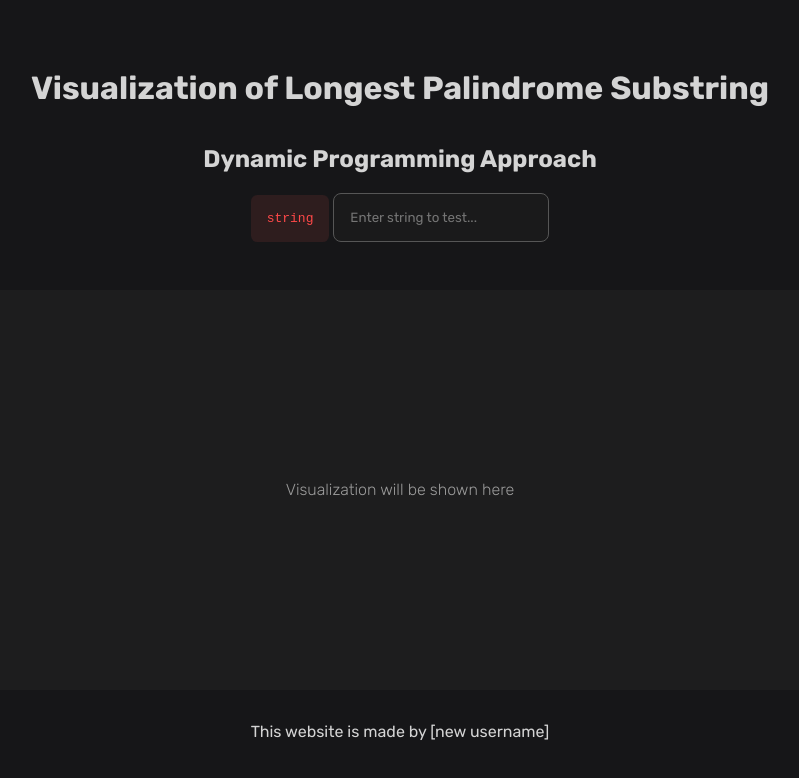
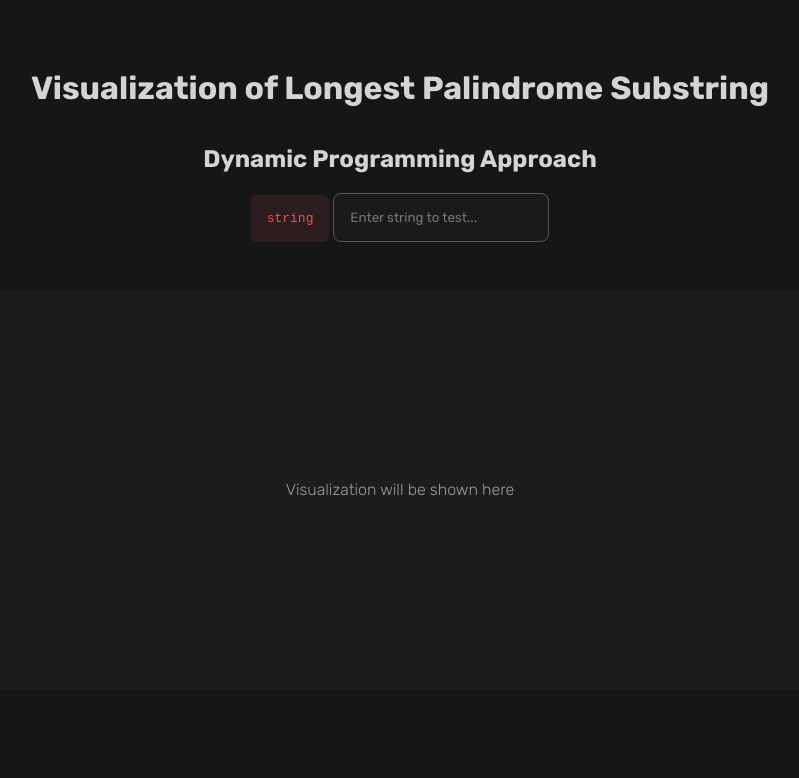
Before and after one commit to OchiMoto21/leet-code-problem-visualization, a React (Create React App) app: page / in a window 1280 px wide. Shown: the top 778 px of the page, without its empty margins (240-1039 px from the left). Built offline with nearby package versions, Linux system fonts and the light colour scheme.

Commit message:
Minor fix in Step 3

```diff
--- a/src/App.js
+++ b/src/App.js
@@ -2,7 +2,6 @@ import "./App.css";
 
 import {Component} from "react";
 import DynamicProgramming from "./components/DynamicProgramming";
-import Footer from "./components/Footer";
 class App extends Component {
   render() {
     return (
@@ -11,7 +10,6 @@ class App extends Component {
           <h1>Visualization of Longest Palindrome Substring</h1>
         </main>
         <DynamicProgramming />
-        <Footer />
       </div>
     );
   }
--- a/src/components/DynamicProgramming.js
+++ b/src/components/DynamicProgramming.js
@@ -14,19 +14,6 @@ class DynamicProgramming extends Component {
         "step": [],
         "finalAnswer": [],
       },
-      // stepMatrices data structure
-      // stepMatrices: {
-      //     'Step 1': {
-      //         "-1 -1": {
-      //             "Matrices": {},
-      //             "Explanation": {},
-      //             "Answer": {}
-      //         }
-      //     },
-      //     "Final Answer": {
-      //         "Answer": {}
-      //     },
-      // },
       showWarning: false
 
     };
@@ -183,7 +170,7 @@ class DynamicProgramming extends Component {
               <p> In this part,&#160;
                 <span>
                   the character at <code>{i}</code> &#40;{value.charAt(i)}&#41; is{value.charAt(i) === value.charAt(j) ? " " : " not "}equal to the character at <code>{j}</code> &#40;{value.charAt(j)}&#41; and we can see from previous calculation (<code>matrix[{i + 1}][{j - 1}]</code>) that substring from <code>{i + 1}</code> ({value.charAt(i + 1)}) to <code>{j - 1}</code> ({value.charAt(j - 1)}) is {arr[i + 1][j - 1] ? " " : "not "}a palindrome.
-                  {!arr[i][j] && value.charAt(i) !== value.charAt(j) ? " Although the inside of this substring is a palindrome, the boundary is not palindrome. " : " "}Therefore, we set <code>matrix&#091;{i}&#093;&#091;{j}&#093;</code> equal to {arr[i][j] ? <code>true</code> : <code>false</code>}
+                  {(!arr[i][j] && value.charAt(i) !== value.charAt(j) && arr[i + 1][j - 1]) ? " Although the inside of this substring is a palindrome, the boundary is not palindrome. " : " "}Therefore, we set <code>matrix&#091;{i}&#093;&#091;{j}&#093;</code> equal to {arr[i][j] ? <code>true</code> : <code>false</code>}
                 </span>
               </p>
             </div>
```
